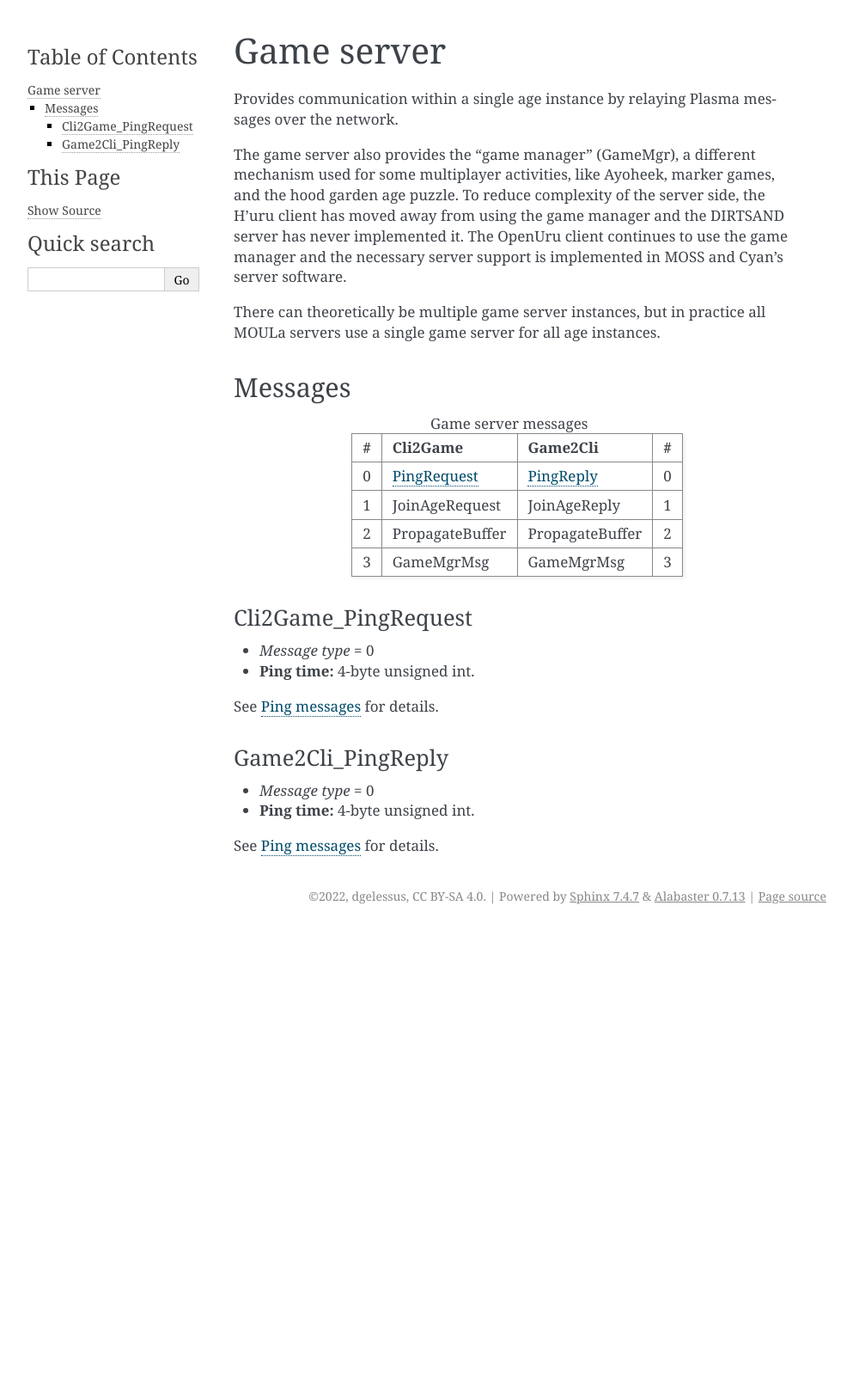
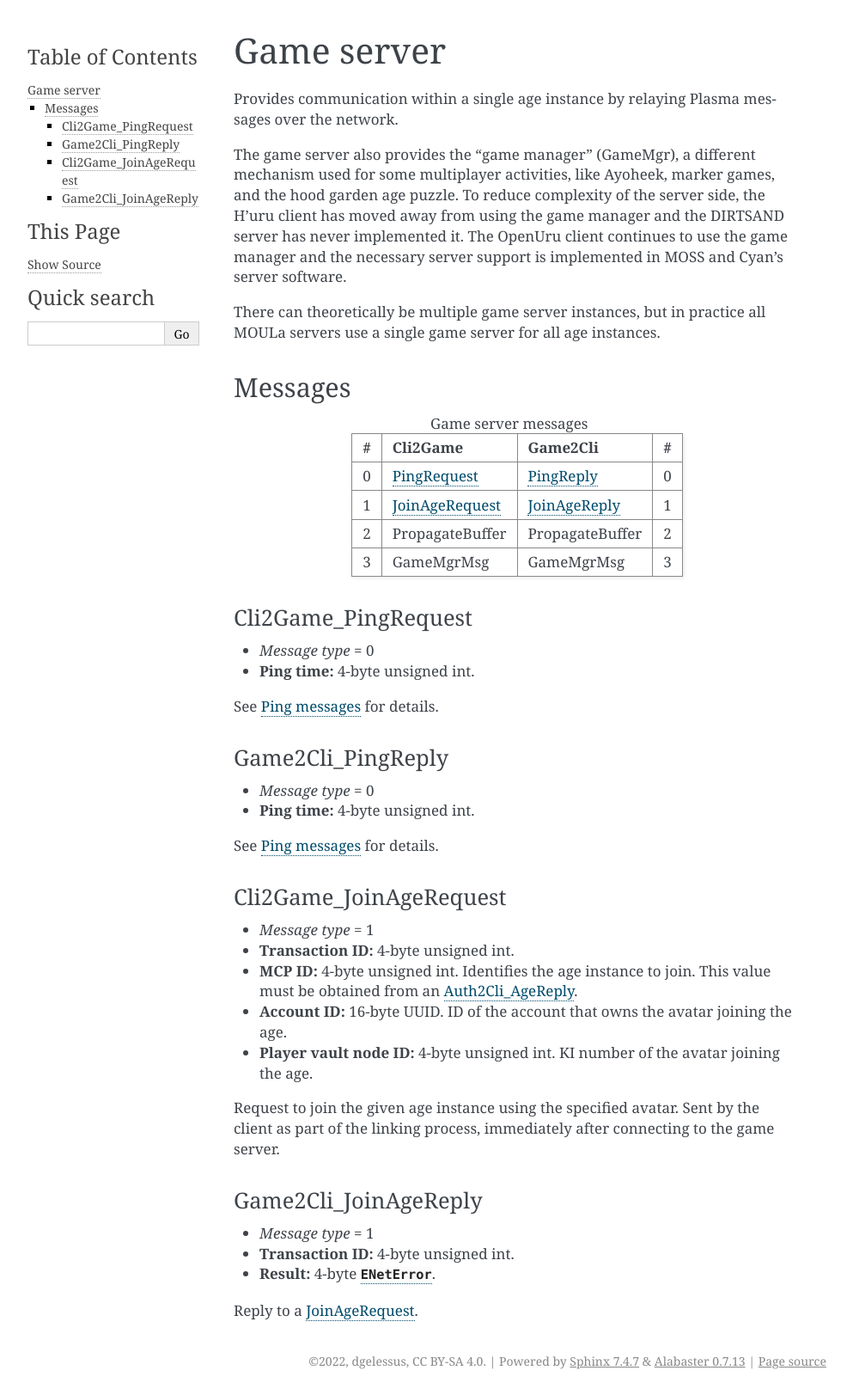
Before and after one commit to dgelessus/NAGUS, a Sphinx documentation site: the page built from docs/uru/game_server.rst, in a window 1280 px wide. Shown: the whole page at 86% size, without its empty margins (148-1141 px from the left). Built offline with Sphinx 7.4.7, drawn with Linux system fonts in a browser that asks for light colours; before the commit the page ends 1082 px from its top, so only the background shows below that.

Commit message:
Document Cli2Game_JoinAgeRequest and Game2Cli_JoinAgeReply messages

```diff
--- a/docs/uru/game_server.rst
+++ b/docs/uru/game_server.rst
@@ -34,7 +34,7 @@ Messages
    :widths: auto
 
    0,:ref:`PingRequest <cli2game_ping_request>`,:ref:`PingReply <game2cli_ping_reply>`,0
-   1,JoinAgeRequest,JoinAgeReply,1
+   1,:ref:`JoinAgeRequest <cli2game_join_age_request>`,:ref:`JoinAgeReply <game2cli_join_age_reply>`,1
    2,PropagateBuffer,PropagateBuffer,2
    3,GameMgrMsg,GameMgrMsg,3
 
@@ -57,3 +57,33 @@ Game2Cli_PingReply
 * **Ping time:** 4-byte unsigned int.
 
 See :ref:`ping` for details.
+
+.. _cli2game_join_age_request:
+
+Cli2Game_JoinAgeRequest
+^^^^^^^^^^^^^^^^^^^^^^^
+
+* *Message type* = 1
+* **Transaction ID:** 4-byte unsigned int.
+* **MCP ID:** 4-byte unsigned int.
+  Identifies the age instance to join.
+  This value must be obtained from an :ref:`auth2cli_age_reply`.
+* **Account ID:** 16-byte UUID.
+  ID of the account that owns the avatar joining the age.
+* **Player vault node ID:** 4-byte unsigned int.
+  KI number of the avatar joining the age.
+
+Request to join the given age instance using the specified avatar.
+Sent by the client as part of the linking process,
+immediately after connecting to the game server.
+
+.. _game2cli_join_age_reply:
+
+Game2Cli_JoinAgeReply
+^^^^^^^^^^^^^^^^^^^^^
+
+* *Message type* = 1
+* **Transaction ID:** 4-byte unsigned int.
+* **Result:** 4-byte :cpp:enum:`ENetError`.
+
+Reply to a :ref:`JoinAgeRequest <cli2game_join_age_request>`.
```
